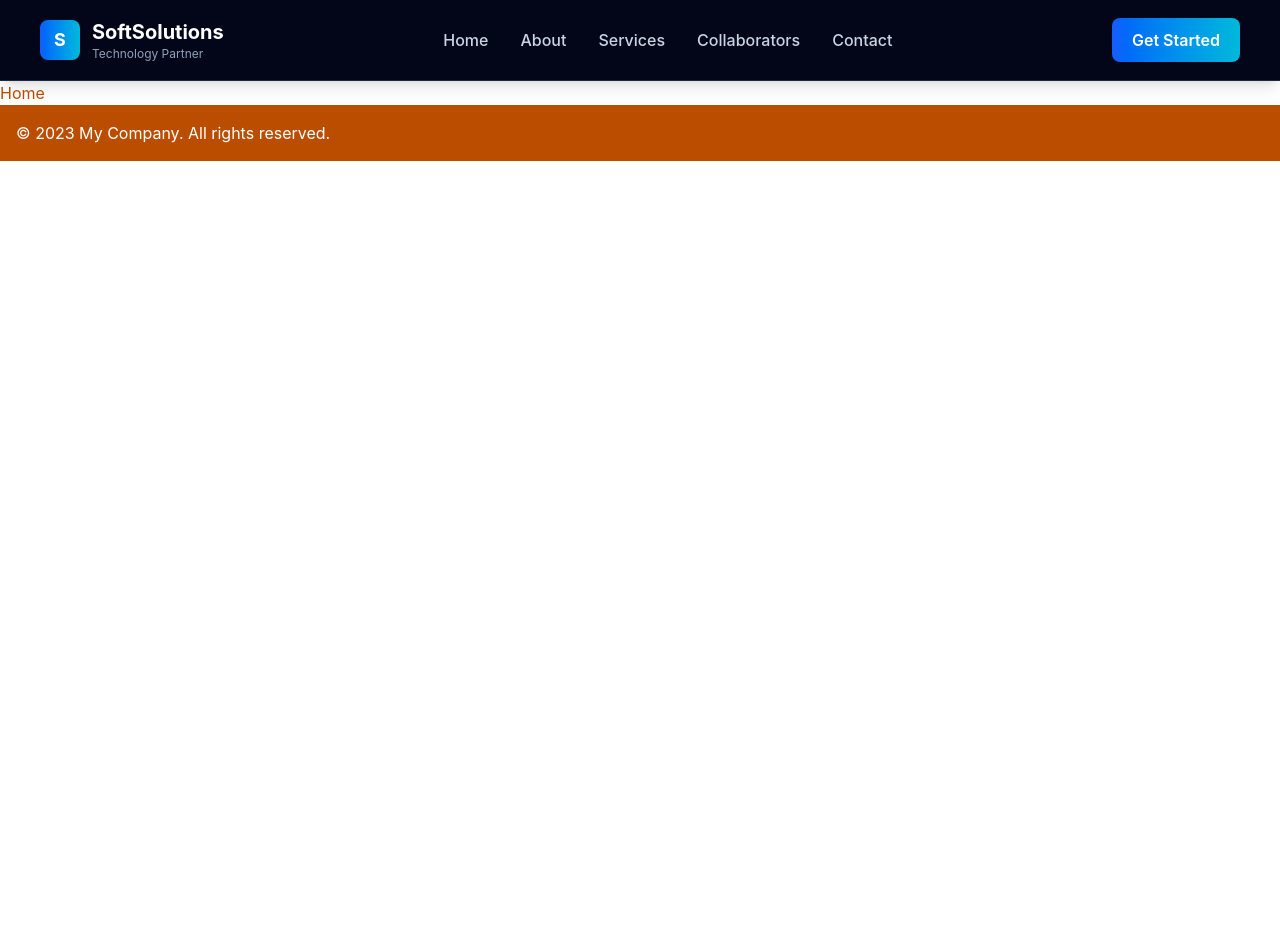
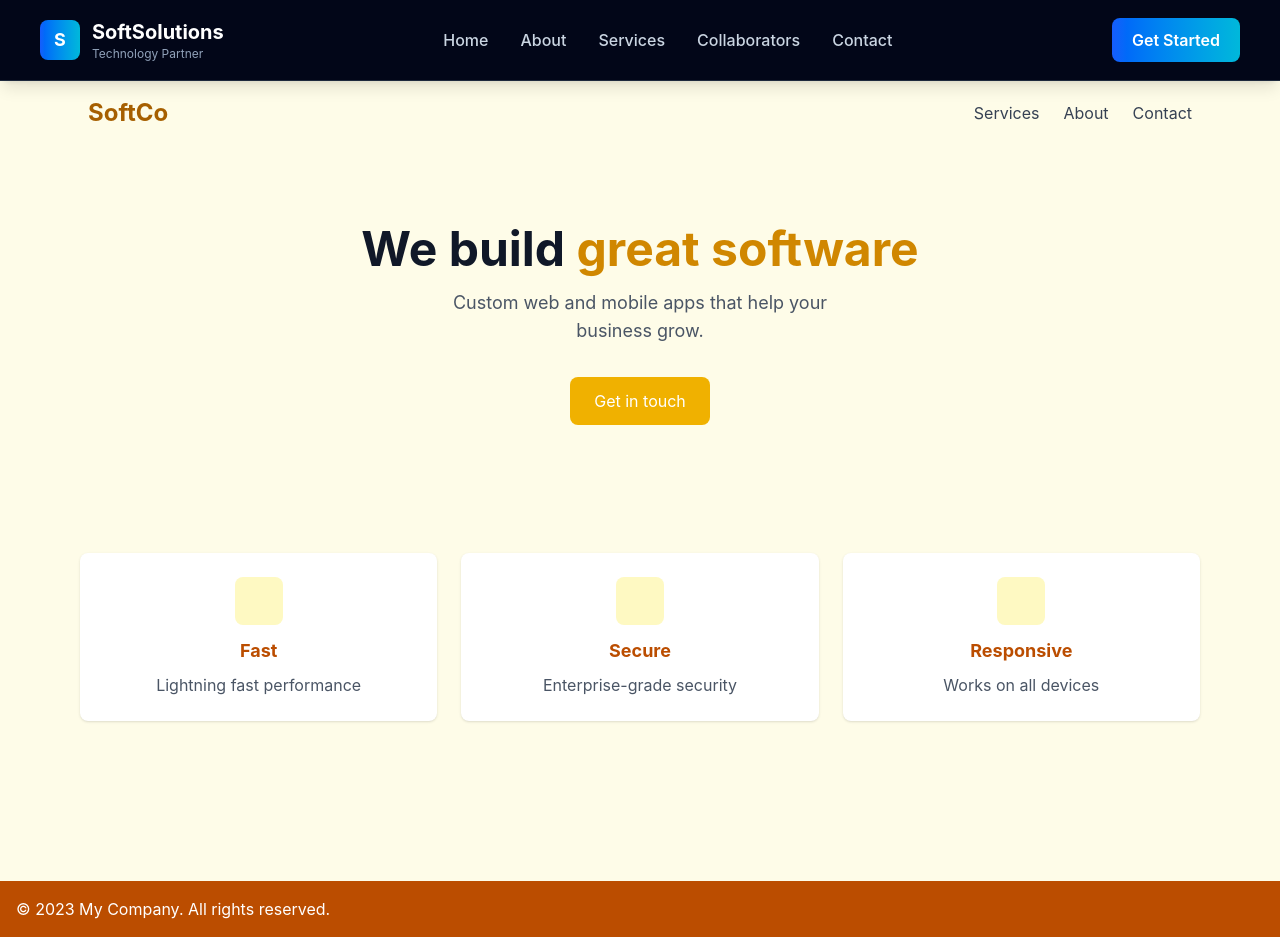
Before and after one commit to delarum/react-app-2, a React (Vite) app: page / in a window 1280 px wide. Before the commit the page ends 800 px from the top, so only its background shows below. Built offline with nearby package versions, Linux system fonts and the light colour scheme.

Commit message:
refactor Home component to Homepage and enhance layout with navbar, hero section, and features

```diff
--- a/src/pages/Home.jsx
+++ b/src/pages/Home.jsx
@@ -1,9 +1,53 @@
-import React from 'react'
+import React from 'react';
 
-function Home() {
+const Homepage = () => {
   return (
-    <div>Home</div>
-  )
-}
+    <div className="min-h-screen bg-yellow-50">
+      {/* Navbar */}
+      <nav className="flex justify-between items-center px-6 py-4 max-w-6xl mx-auto">
+        <h1 className="text-2xl font-bold text-yellow-700">SoftCo</h1>
+        <div className="space-x-6">
+          <a href="#" className="text-gray-700 hover:text-yellow-600">Services</a>
+          <a href="#" className="text-gray-700 hover:text-yellow-600">About</a>
+          <a href="#" className="text-gray-700 hover:text-yellow-600">Contact</a>
+        </div>
+      </nav>
 
-export default Home
+      {/* Hero Section */}
+      <div className="text-center py-20 px-4">
+        <h2 className="text-5xl font-bold text-gray-900 mb-4">
+          We build <span className="text-yellow-600">great software</span>
+        </h2>
+        <p className="text-gray-600 text-lg max-w-md mx-auto mb-8">
+          Custom web and mobile apps that help your business grow.
+        </p>
+        <button className="bg-yellow-500 text-white px-6 py-3 rounded-lg hover:bg-yellow-600">
+          Get in touch
+        </button>
+      </div>
+
+      {/* Features */}
+      <div className="max-w-6xl mx-auto px-4 py-12">
+        <div className="grid md:grid-cols-3 gap-6">
+          <div className="p-6 text-center bg-white rounded-lg shadow-sm">
+            <div className="w-12 h-12 bg-yellow-100 rounded-lg mx-auto mb-3"></div>
+            <h3 className="font-bold text-lg mb-2">Fast</h3>
+            <p className="text-gray-600">Lightning fast performance</p>
+          </div>
+          <div className="p-6 text-center bg-white rounded-lg shadow-sm">
+            <div className="w-12 h-12 bg-yellow-100 rounded-lg mx-auto mb-3"></div>
+            <h3 className="font-bold text-lg mb-2">Secure</h3>
+            <p className="text-gray-600">Enterprise-grade security</p>
+          </div>
+          <div className="p-6 text-center bg-white rounded-lg shadow-sm">
+            <div className="w-12 h-12 bg-yellow-100 rounded-lg mx-auto mb-3"></div>
+            <h3 className="font-bold text-lg mb-2">Responsive</h3>
+            <p className="text-gray-600">Works on all devices</p>
+          </div>
+        </div>
+      </div>
+    </div>
+  );
+};
+
+export default Homepage;
```
